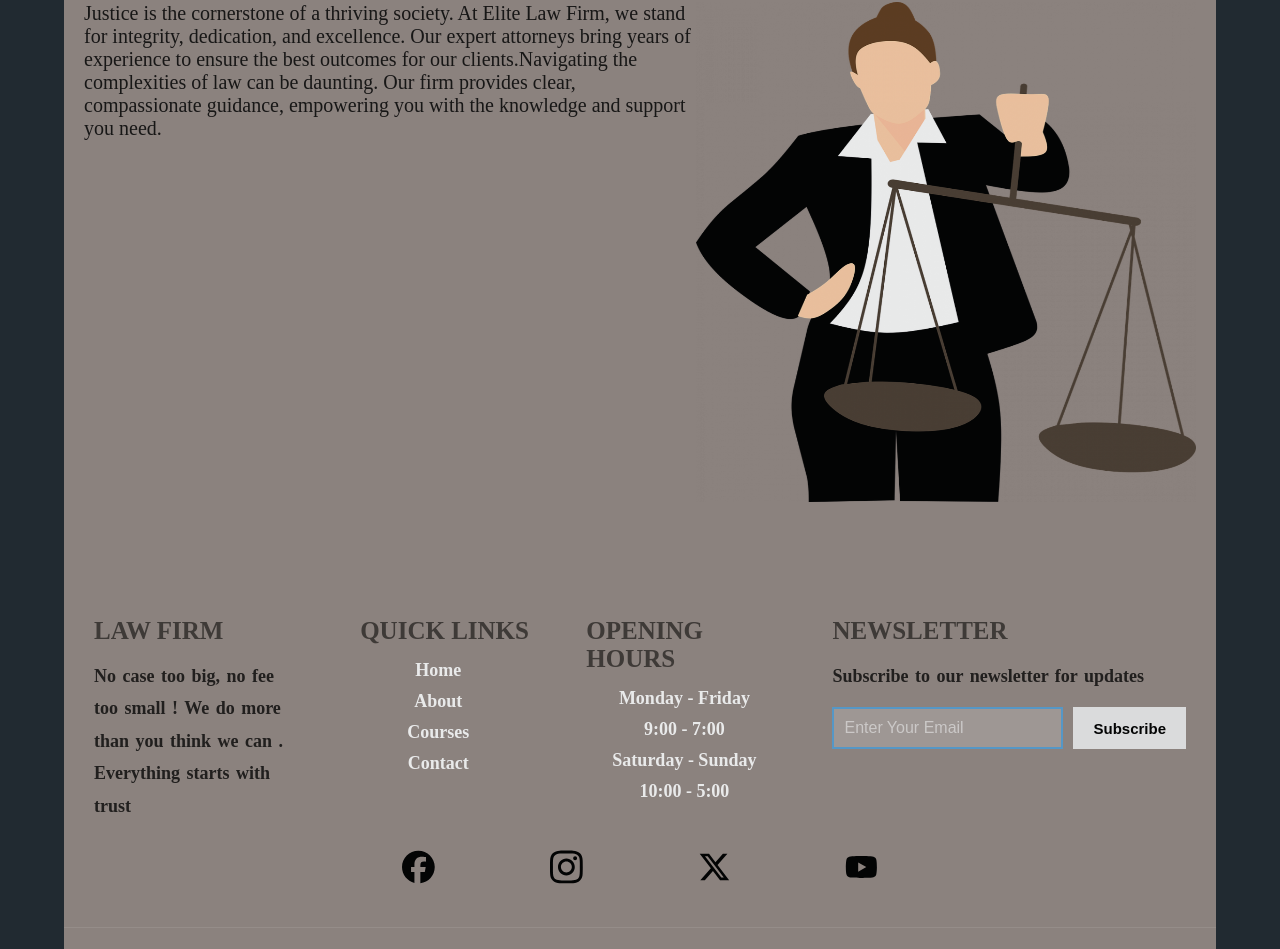
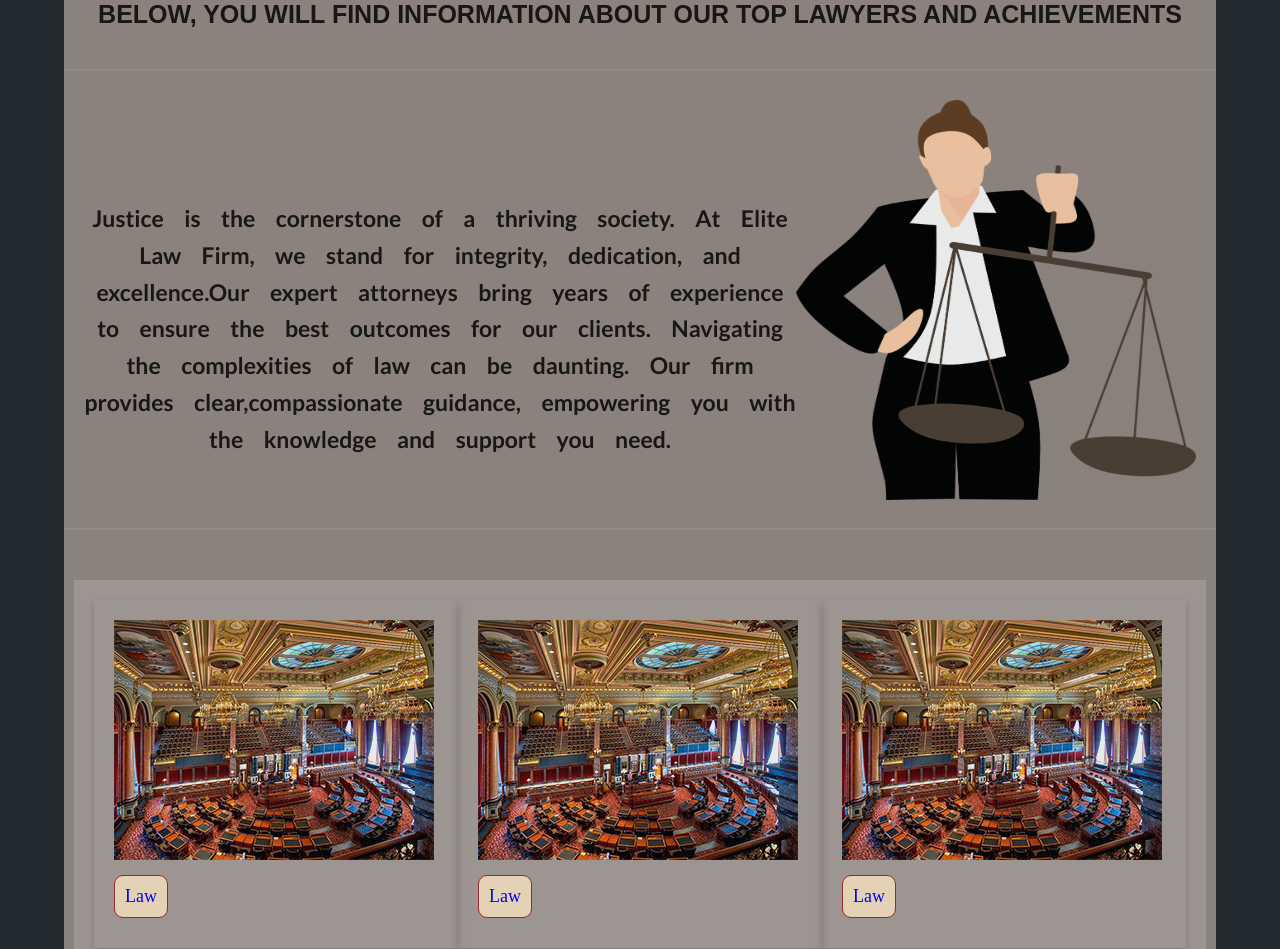
Before and after one commit to sutapaaditya/Law_Firm, an Angular app: page / in a window 1280 px wide. Shown: the part 266-1215 px from the top of the page. Built offline with nearby package versions, Linux system fonts and the light colour scheme.

Commit message:
home page already done, next every will be done for good view

```diff
--- a/src/app/components/contact/contact.component.css
+++ b/src/app/components/contact/contact.component.css
@@ -123,8 +123,8 @@ button[type="submit"]:hover{
   transform: translateY(-3px);
 }
 
-.hr{
-  border: 1px solid white;
+.line{
+  border-top: 2px solid rgba(227, 224, 222, 0.55);
 }
 
 @media(max-width: 768px){
--- a/src/app/components/contact/contact.component.html
+++ b/src/app/components/contact/contact.component.html
@@ -49,4 +49,4 @@
 <!-- contact card end -->
 <!-- </div> -->
 <!-- contact end -->
-<hr class="hr">
+<div class="line"></div>
--- a/src/app/components/courses/courses.component.css
+++ b/src/app/components/courses/courses.component.css
@@ -90,3 +90,7 @@
   width: 100%;
   margin-top: auto;
 }
+
+.line{
+  border-top: 1.5px solid rgba(227, 224, 222, 0.25);
+}
--- a/src/app/components/courses/courses.component.html
+++ b/src/app/components/courses/courses.component.html
@@ -92,3 +92,5 @@
     </div>
   </div>
 </div>
+
+<div class="line"></div>
--- a/src/app/components/details/details.component.css
+++ b/src/app/components/details/details.component.css
@@ -16,6 +16,12 @@
   height: auto;
   border-radius: 10px;
   box-shadow: 0 4px 6px rgba(0, 0, 0, 0.1);
+}
+
+.details-img img:hover{
+   transition: transform 0.3s ease, filter 0.3s ease;
+  transform: scale(1.1);
+  z-index: 2;
 }
 
 .details-info{
@@ -60,7 +66,28 @@
   color: #d9d5d3;
 }
 
+.Order-btn:hover{
+   transition: transform 0.3s ease, filter 0.3s ease;
+  transform: scale(0.9);
+  color: #221F1C;
+  background-color: #C8C2BC;
+}
+
 li{
   color: #f6f5f4;
   list-style: none;
 }
+
+.lines{
+  margin-top: -2rem;
+  padding: 2rem;
+  text-align: center;
+  border-top: 2px solid rgba(255, 255, 255, 0.25);
+}
+
+.Line{
+  margin-top: -1rem;
+  padding: 2rem;
+  text-align: center;
+  border-top: 2px solid rgba(255, 255, 255, 0.15);
+}
--- a/src/app/components/details/details.component.html
+++ b/src/app/components/details/details.component.html
@@ -20,6 +20,7 @@
   </div>
 
 </div>
+<div class="lines"></div>
 
 <div class="details">
   <div class="details-img">
@@ -44,6 +45,8 @@
 
 </div>
 
+<div class="lines"></div>
+
 <div class="details">
   <div class="details-img">
     <img src="../../../assets/law_images/law5.jpg" alt="">
@@ -67,6 +70,8 @@
 
 </div>
 
+<div class="lines"></div>
+
 <div class="details">
   <div class="details-img">
     <img src="../../../assets/law_images/law8.jpg" alt="">
@@ -89,6 +94,7 @@
   </div>
 
 </div>
+<div class="lines"></div>
 
 <div class="details">
   <div class="details-img">
@@ -113,6 +119,8 @@
 
 </div>
 
+<div class="lines"></div>
+
 <div class="details">
   <div class="details-img">
     <img src="../../../assets/law_images/lawfirm6.jpg" alt="">
@@ -135,6 +143,8 @@
   </div>
 
 </div>
+
+<div class="lines"></div>
 
 <div class="details">
   <div class="details-img">
@@ -159,6 +169,8 @@
 
 </div>
 
+<div class="lines"></div>
+
 <div class="details">
   <div class="details-img">
     <img src="../../../assets/law_images/lawfirm.jpg" alt="">
@@ -181,3 +193,5 @@
   </div>
 
 </div>
+
+<div class="Line"></div>
--- a/src/app/components/home/home.component.css
+++ b/src/app/components/home/home.component.css
@@ -2,6 +2,27 @@
   text-align: center;
   margin: 2rem 2rem;
   text-transform: uppercase;
+}
+
+.lead{
+  padding-top: 1rem;
+  font-size: 2.5rem;
+   font-family: "Raleway", sans-serif;
+  font-weight: 600;
+}
+
+.line{
+  margin-top: 4rem;
+  padding: 2rem;
+  text-align: center;
+  border-top: 1px solid rgba(255, 255, 255, 0.1);
+}
+
+.lines{
+  margin-top: -5rem;
+  padding: 2rem;
+  text-align: center;
+  border-top: 2px solid rgba(255, 255, 255, 0.1);
 }
 
 .home_aside{
@@ -12,6 +33,54 @@
 }
 
 .home_component_right img{
-  width: 50rem;
-  height: 50rem;
+  width: 40rem;
+  height: 40rem;
+  margin-top: -4rem;
 }
+
+.left_write{
+  width: 100%;
+  margin: 4rem auto;
+  font-weight: 700;
+  font-family: "Lato", sans-serif;
+  font-size: 2.3rem;
+  word-spacing: 1.6rem;
+  text-align: center;
+  line-height: 1.6;
+  padding-top: 2rem;
+  padding-bottom: 5rem;
+}
+
+.card{
+  margin: 1rem 1rem;
+  padding: 2rem;
+  display: flex;
+  justify-content: space-between;
+  background-color: #aba19c;
+}
+
+.card .card_contain{
+  display: flex;
+  flex-direction: column;
+}
+
+.card .card_template{
+  padding: 2rem;
+  transition: 0.3s;
+  width: 34%;
+  box-shadow: 0 4px 8px 0 rgba(0,0,0,0.2);
+}
+
+.card .card_title{
+   font-size: 1.8rem;
+    font-weight: 400;
+    color: blue;
+    margin-bottom: 1rem;
+    margin-top: 1rem;
+    background-color: #f9e5c5;
+    padding: 1rem;
+    border: 0.5px solid brown;
+    border-radius: 9px;
+    flex: 0 0 auto;
+    align-self: flex-start;
+}
--- a/src/app/components/home/home.component.html
+++ b/src/app/components/home/home.component.html
@@ -1,15 +1,40 @@
 <div class="home_component">
   <header class="text-center my-5">
     <h1> NetJustice and LawWeb Dynamics</h1>
-    <p class="lead">Connects technology with the legal system.A dynamic and memorable name.</p>
-    <p class="lead">Welcome to our law firm's homepage. Below, you will find information about our top lawyers and achievements</p>
+    <p class="lead">Connects technology with the legal system. A dynamic and memorable name.</p>
+    <p class="lead">Welcome to our law firm's homepage.<br> Below, you will find information about our top lawyers and achievements</p>
   </header>
+  <div class="line"></div>
   <div class="home_aside">
   <div class="home_component_left">
-    <p class="left_write">Justice is the cornerstone of a thriving society. At Elite Law Firm, we stand for integrity, dedication, and excellence. Our expert attorneys bring years of experience to ensure the best outcomes for our clients.Navigating the complexities of law can be daunting.  Our firm provides clear, compassionate guidance, empowering you with the knowledge and support you need.</p>
+    <p class="left_write">Justice is the cornerstone of a thriving society. At Elite Law Firm, we stand for integrity, dedication, and excellence.Our expert attorneys bring years of experience to ensure the best outcomes for our clients. Navigating the complexities of law can be daunting. Our firm provides clear,compassionate guidance, empowering you with the knowledge and support you need.</p>
   </div>
   <div class="home_component_right">
     <img src="../../../assets/law_images/lawyer1.png" alt="">
   </div>
   </div>
+    <div class="lines"></div>
 </div>
+
+<div class="card">
+  <div class="card_template">
+    <img src="../../../assets/law_images/law6.jpg" alt="">
+    <div class="card_contain">
+      <p class="card_title">Law</p>
+    </div>
+  </div>
+
+  <div class="card_template">
+    <img src="../../../assets/law_images/law6.jpg" alt="">
+    <div class="card_contain">
+      <p class="card_title">Law</p>
+    </div>
+  </div>
+
+  <div class="card_template">
+    <img src="../../../assets/law_images/law6.jpg" alt="">
+    <div class="card_contain">
+      <p class="card_title">Law</p>
+    </div>
+  </div>
+</div>
```
